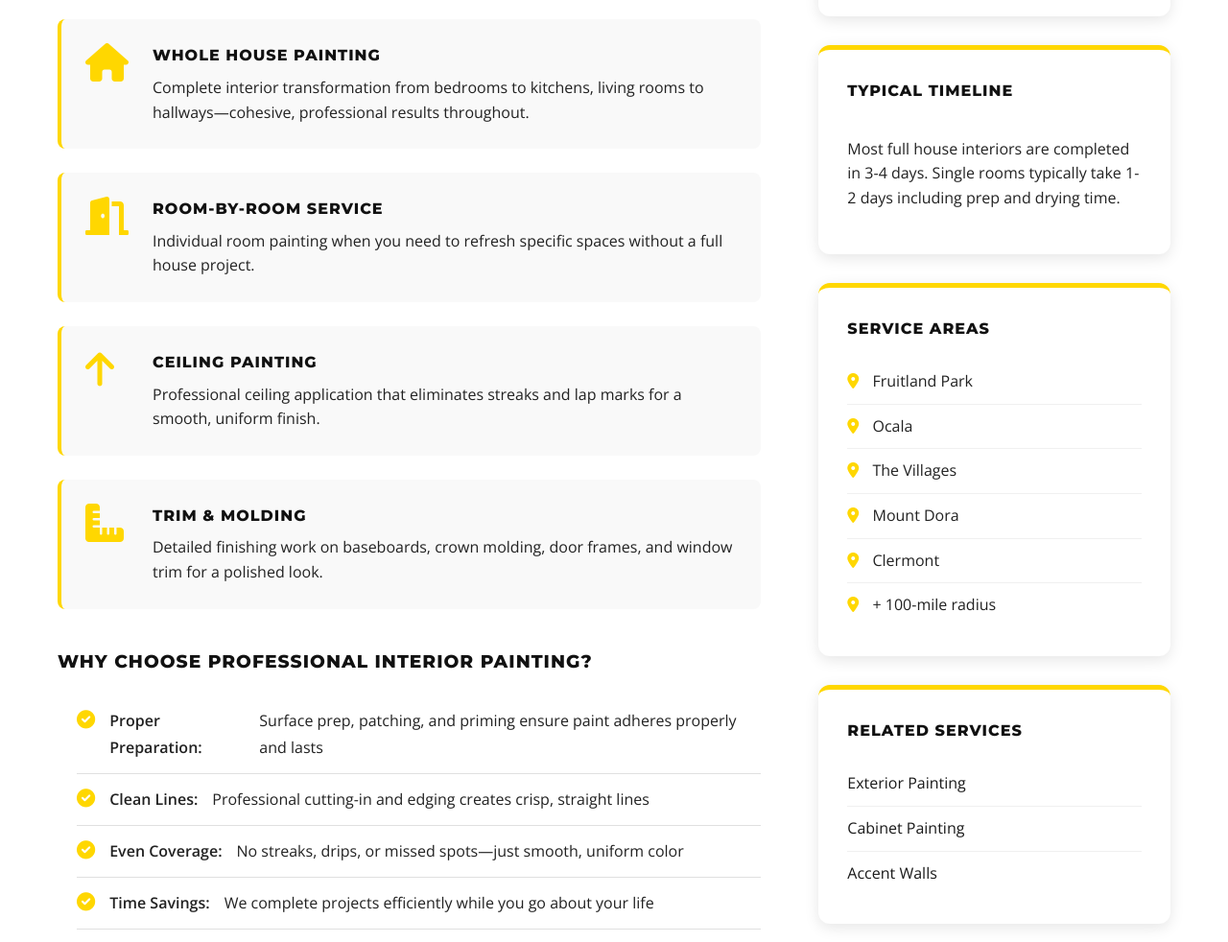
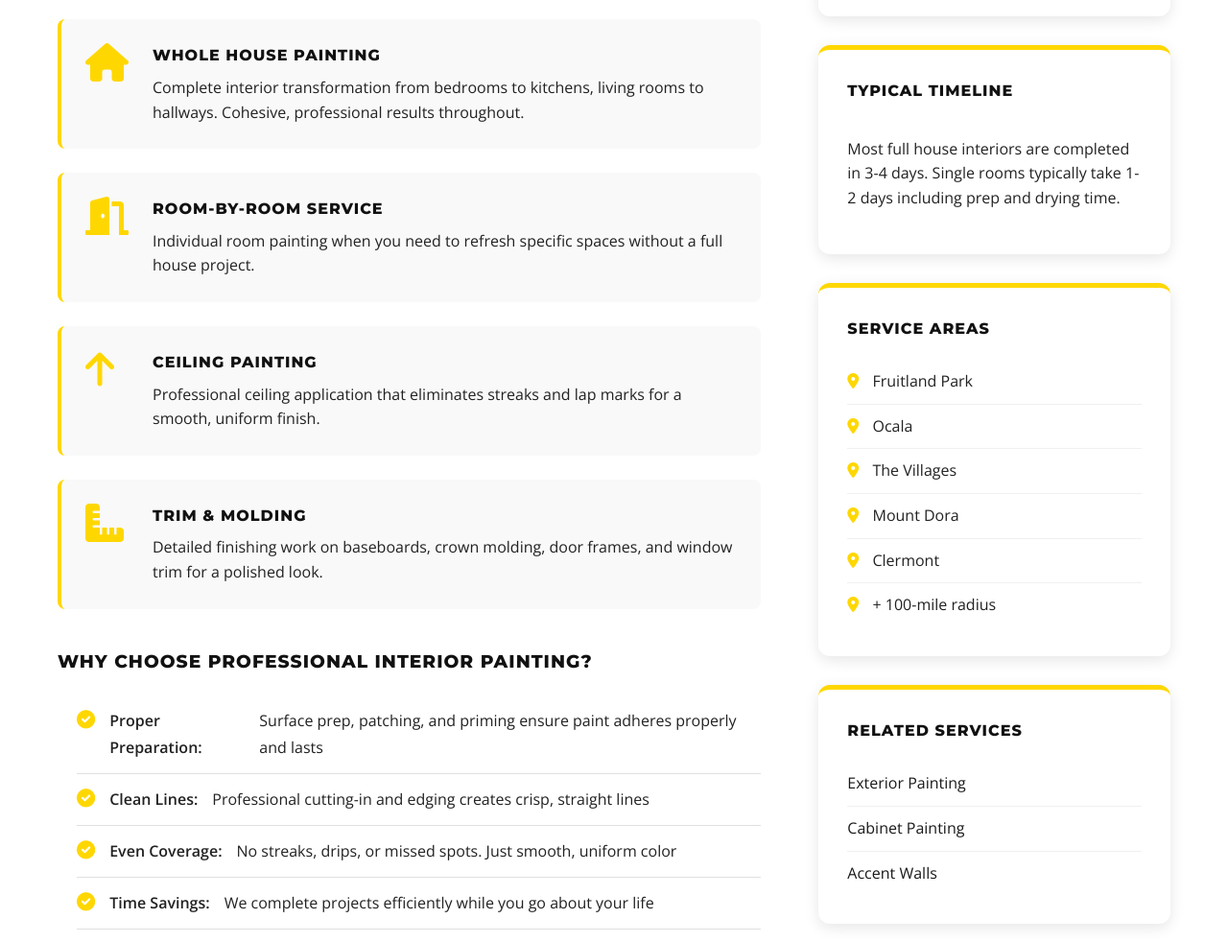
Before and after one commit to JamesBrownR/Advance-Coatings, a Jekyll site: the page built from services/interior-painting/index.html, in a window 1280 px wide and 1400 px high, scrolled down 570 px. Shown: the part 180-1162 px from the top of the window at 96% size. Built offline with Jekyll 4.4.1, drawn with Linux system fonts in a browser that asks for light colours.

Commit message:
Update index.html

```diff
--- a/services/interior-painting/index.html
+++ b/services/interior-painting/index.html
@@ -26,7 +26,7 @@ description: Professional interior painting services in Central Florida. Transfo
                         <i class="fas fa-home"></i>
                         <div>
                             <h4>Whole House Painting</h4>
-                            <p>Complete interior transformation from bedrooms to kitchens, living rooms to hallways—cohesive, professional results throughout.</p>
+                            <p>Complete interior transformation from bedrooms to kitchens, living rooms to hallways. Cohesive, professional results throughout.</p>
                         </div>
                     </div>
 
@@ -59,7 +59,7 @@ description: Professional interior painting services in Central Florida. Transfo
                 <ul class="benefits-list">
                     <li><i class="fas fa-check-circle"></i> <strong>Proper Preparation:</strong> Surface prep, patching, and priming ensure paint adheres properly and lasts</li>
                     <li><i class="fas fa-check-circle"></i> <strong>Clean Lines:</strong> Professional cutting-in and edging creates crisp, straight lines</li>
-                    <li><i class="fas fa-check-circle"></i> <strong>Even Coverage:</strong> No streaks, drips, or missed spots—just smooth, uniform color</li>
+                    <li><i class="fas fa-check-circle"></i> <strong>Even Coverage:</strong> No streaks, drips, or missed spots. Just smooth, uniform color</li>
                     <li><i class="fas fa-check-circle"></i> <strong>Time Savings:</strong> We complete projects efficiently while you go about your life</li>
                     <li><i class="fas fa-check-circle"></i> <strong>Furniture Protection:</strong> Careful covering and protection of all furniture and floors</li>
                     <li><i class="fas fa-check-circle"></i> <strong>Color Expertise:</strong> Help choosing colors that work together and complement your home</li>
```
